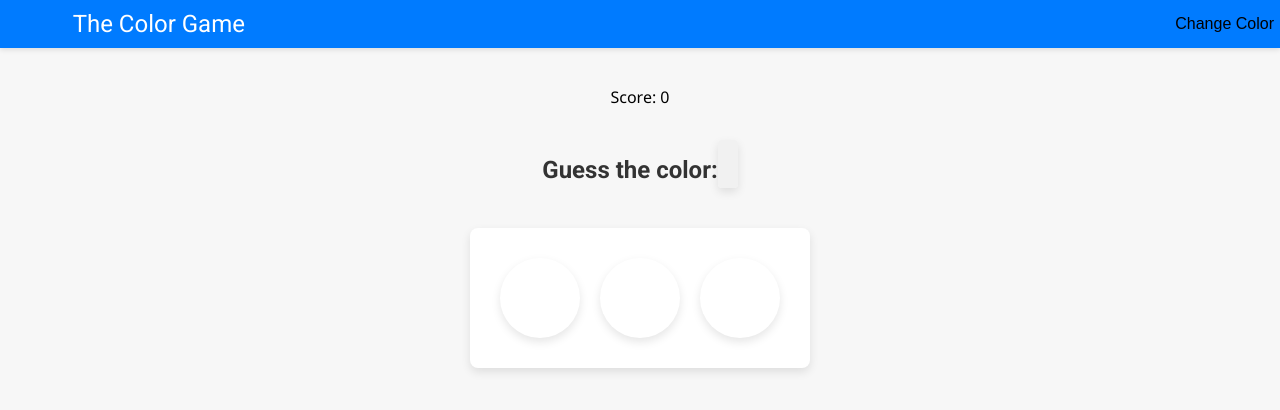
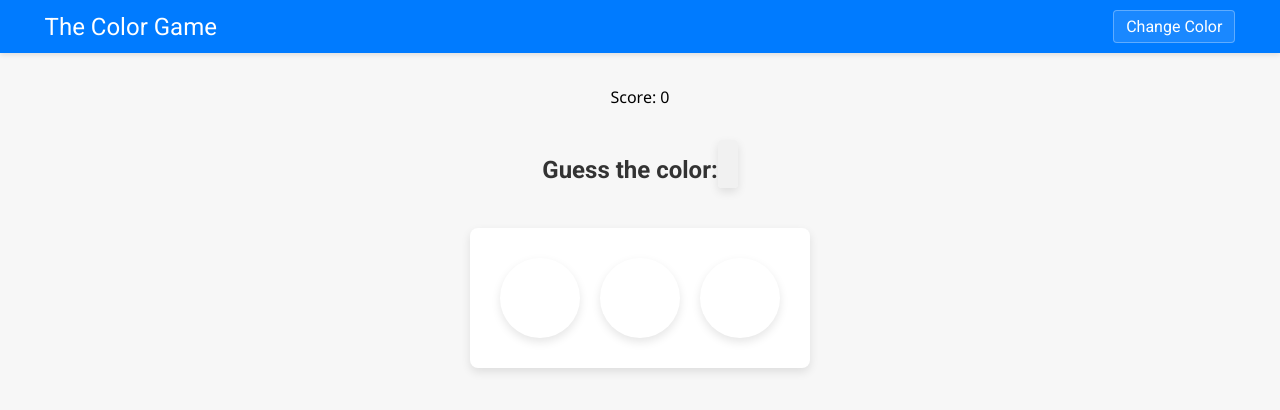
Before and after one commit to MaxGranberg/TheColorGame, a website built with Vite: page src/index.html in a window 1280 px wide. Built offline with nearby package versions, Linux system fonts and the light colour scheme; what randomly-generate would draw is missing.

Commit message:
Add css for button in navbar

```diff
--- a/src/css/styles.css
+++ b/src/css/styles.css
@@ -1,4 +1,5 @@
-html, body {
+html,
+body {
 	height: 100%;
 	margin: 0;
 	overflow: hidden;
@@ -41,10 +42,27 @@ body {
 }
 
 #changeColorBtn {
-  background: none;
-  border: none;
+	background-color: rgba(255, 255, 255, 0.1);
+	border: 1px solid rgba(255, 255, 255, 0.3);
+	color: white;
+	padding: 6px 12px;
+	border-radius: 4px;
 	font-size: 1em;
+	font-family: 'Roboto', sans-serif;
+	transition: background-color 0.2s, transform 0.2s;
 	cursor: pointer;
+	outline: none;
+	margin-right: auto;
+}
+
+#changeColorBtn:hover {
+	background-color: rgba(255, 255, 255, 0.2);
+	transform: translateY(-2px);
+}
+
+#changeColorBtn:active {
+	background-color: rgba(255, 255, 255, 0.3);
+	transform: translateY(0);
 }
 
 h1 {
```
Lines whose indentation alone changed are shown as unchanged.
